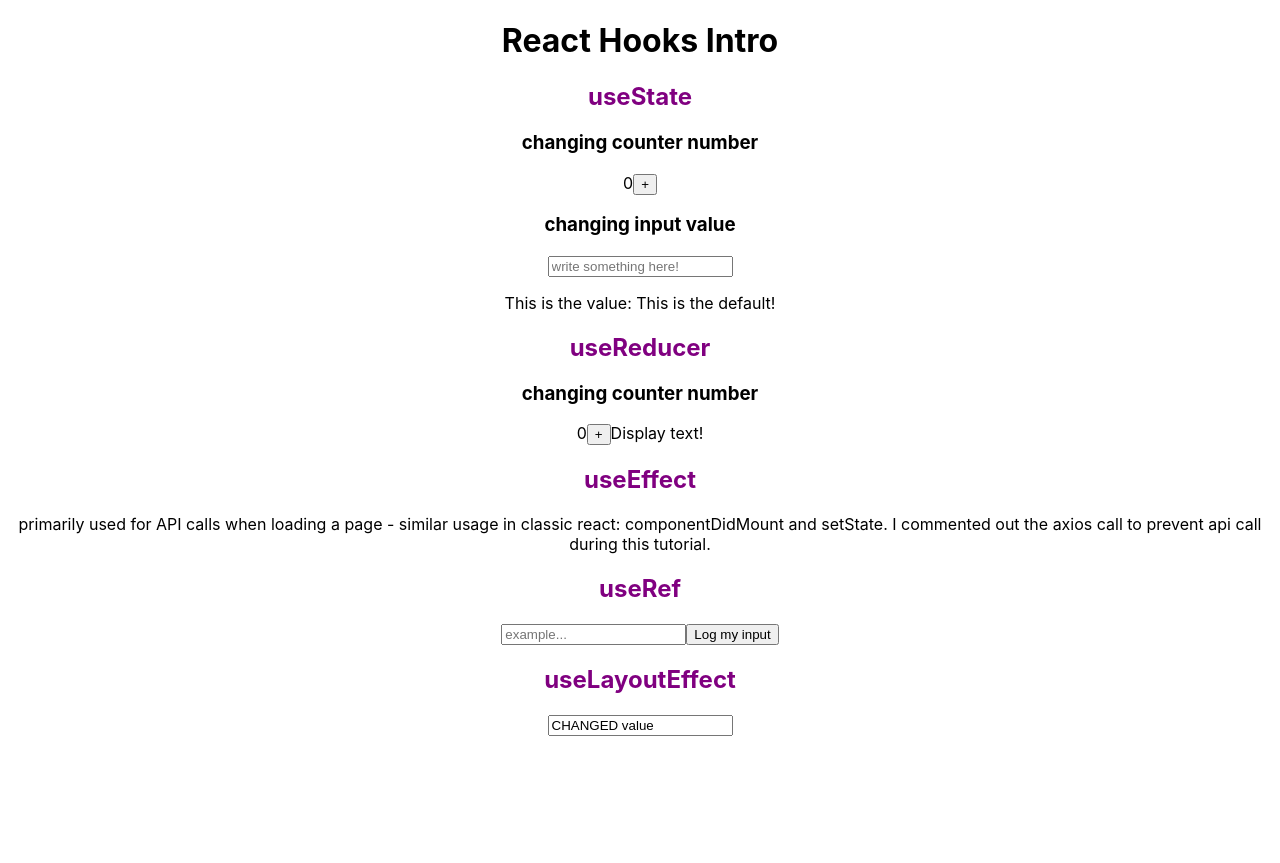
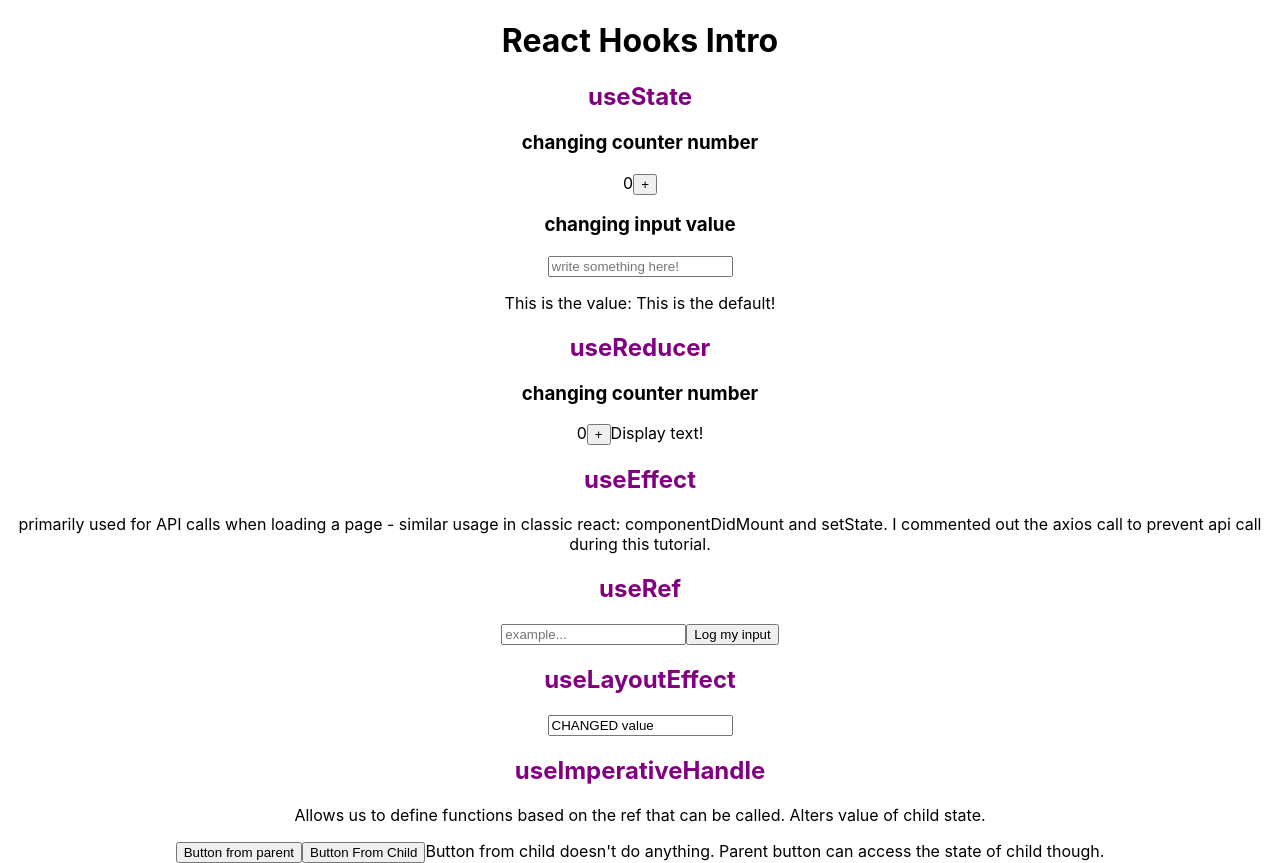
Before and after one commit to irenecodes/hooks-intro, a React (Create React App) app: page / in a window 1280 px wide. Before the commit the page ends 800 px from the top, so only its background shows below. Built offline with nearby package versions, Linux system fonts and the light colour scheme.

Commit message:
finished useImperativeHandle

```diff
--- a/src/App.js
+++ b/src/App.js
@@ -4,7 +4,7 @@ import './App.css';
 import EffectTutorial from './components/EffectTutorial';
 import RefTutorial from './components/RefTutorial';
 import LayoutTutorial from './components/LayoutTutorial';
-
+import ImperativeHandleTutorial from './components/ImperativeHandleTutorial';
 function App() {
   return (
     <div className="App">
@@ -14,6 +14,7 @@ function App() {
       <EffectTutorial />
       <RefTutorial />
       <LayoutTutorial />
+      <ImperativeHandleTutorial />
     </div>
   );
 }
--- /dev/null
+++ b/src/components/ImperativeHandleTutorial.jsx
@@ -0,0 +1,25 @@
+import React, { useRef } from 'react';
+import Button from './UI/Button';
+const ImperativeHandleTutorial = () => {
+  const buttonRef = useRef(null);
+  return (
+    <>
+      <h2>useImperativeHandle</h2>
+      <p>
+        Allows us to define functions based on the ref that can be called.
+        Alters value of child state.
+      </p>
+
+      <button
+        onClick={() => {
+          buttonRef.current.alterToggle();
+        }}
+      >
+        Button from parent
+      </button>
+      <Button ref={buttonRef}>Button from child...</Button>
+    </>
+  );
+};
+
+export default ImperativeHandleTutorial;
--- /dev/null
+++ b/src/components/UI/Button.jsx
@@ -0,0 +1,25 @@
+import React, { forwardRef, useImperativeHandle, useState } from 'react';
+
+// can access ref and props passed from parents with forwardRef
+const Button = forwardRef((props, ref) => {
+  const [toggle, setToggle] = useState(false);
+
+  useImperativeHandle(ref, () => ({
+    //pass functions we want to access from our parent
+    alterToggle() {
+      setToggle(!toggle);
+    },
+  }));
+  return (
+    <>
+      <button>Button From Child</button>
+      <span>
+        Button from child doesn't do anything. Parent button can access the
+        state of child though.
+      </span>
+      {toggle && <p>Toggle</p>}
+    </>
+  );
+});
+
+export default Button;
```
